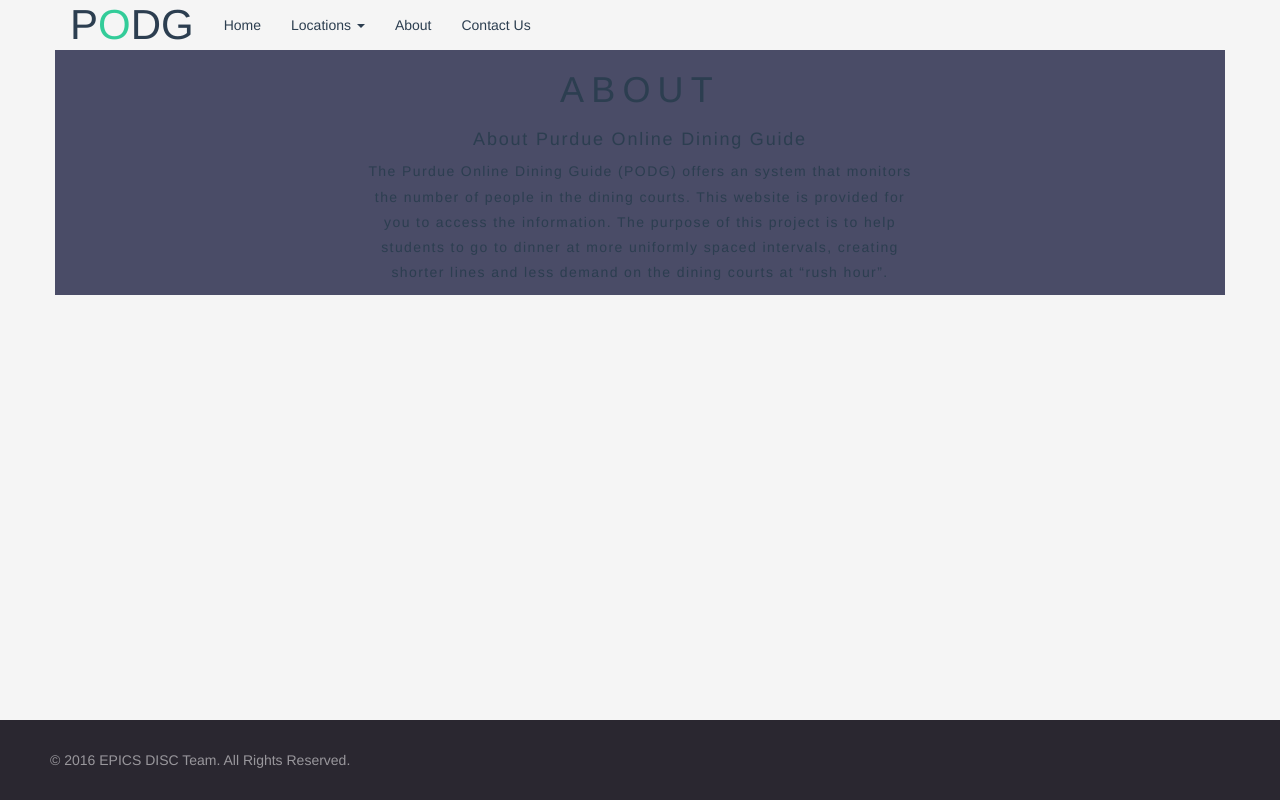
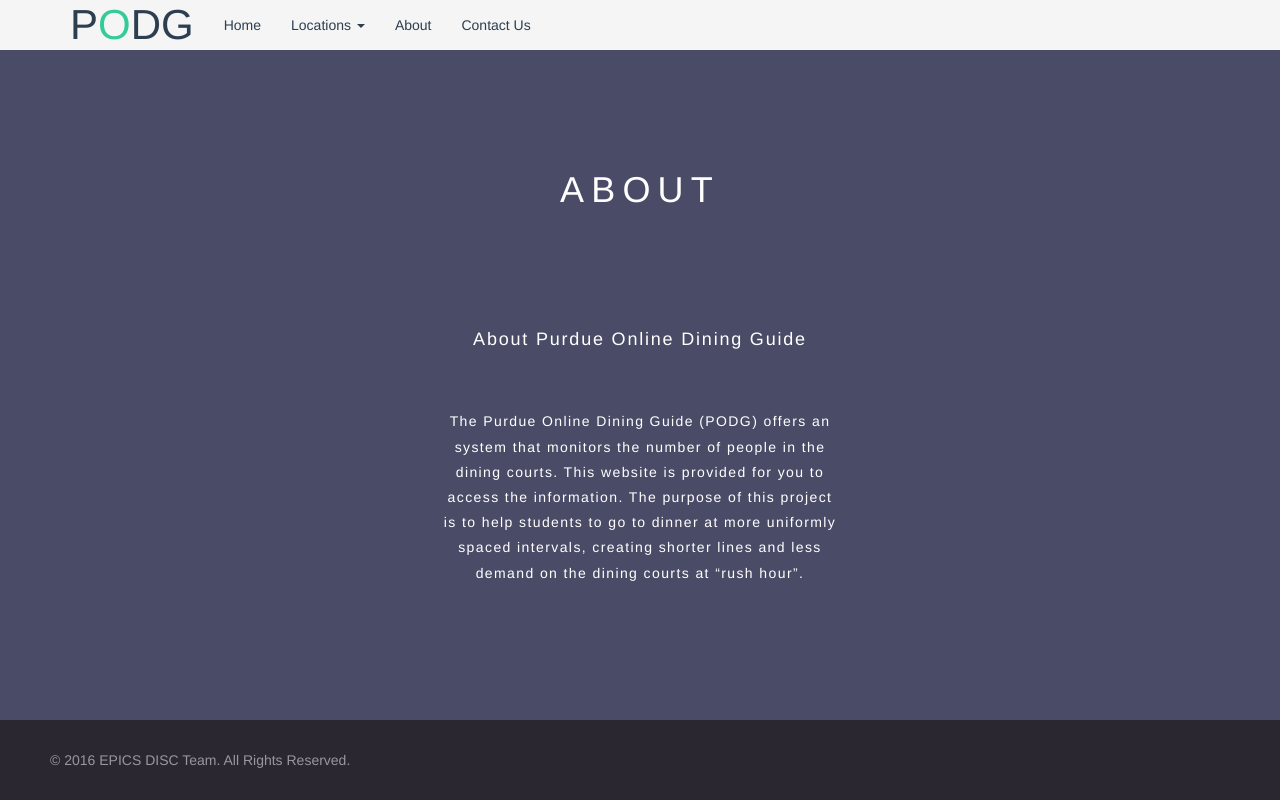
Before and after one commit to PurdueEpicsDisc/Dining-Court-Service, a PHP site: page /about.html in a window 1280 px wide. Run offline with PHP 8.4, Linux system fonts and the light colour scheme; some libraries are stand-ins or nearby versions.

Commit message:
about page update
about page update

```diff
--- a/www/about.html
+++ b/www/about.html
@@ -9,7 +9,7 @@
     <link rel="stylesheet" href="https://maxcdn.bootstrapcdn.com/bootstrap/3.3.6/css/bootstrap.min.css" integrity="sha384-1q8mTJOASx8j1Au+a5WDVnPi2lkFfwwEAa8hDDdjZlpLegxhjVME1fgjWPGmkzs7" crossorigin="anonymous">
     <link rel="stylesheet" href="css/style.css">
 </head>
-<body>
+<body id ="about-body">
     <nav class="navbar navbar-default navbar-static-top">
         <div class="container">
             <div class="navbar-header">
@@ -41,7 +41,7 @@
             </div>
         </div>
     </nav>
-    <div id="main-content" class="container" style="background-color: rgb(74, 76, 103)">
+    <div id="main-content" class="container-fluid">
         <div id="about-h1" class="row" >
             <div class ="col-xs-6 col-md-2"></div>
             <div class ="col-xs-6 col-md-8">
@@ -63,15 +63,15 @@
             <div class ="col-xs-6 col-md-3"></div>
         </div>
         <div id="about-p" class="row">
-            <div class="col-xs-6 col-md-3"></div>
-            <div class="col-xs-6 col-md-6">
+            <div class="col-xs-6 col-md-4"></div>
+            <div class="col-xs-6 col-md-4">
                 <p style="text-align: center; line-height: 1.8em;">
                     <span style="line-height:1.5em; letter-spacing:0.1em;">
                         The Purdue Online Dining Guide (PODG) offers an system that monitors the number of people in the dining courts. This website is provided for you to access the information. The purpose of this project is to help students to go to dinner at more uniformly spaced intervals, creating shorter lines and less demand on the dining courts at “rush hour”.
                     </span>
                 </p>
             </div>
-            <div class="col-xs-6 col-md-3"></div>
+            <div class="col-xs-6 col-md-4"></div>
         </div>
     </div>
     <footer>
--- a/www/css/style.css
+++ b/www/css/style.css
@@ -102,7 +102,25 @@ body {
     margin-top: 200px;
     font-size:20px;
 }
+/******** About Page ********/
+#about-h1{
+    padding-top: 100px;
+    color:white;
 
+}
+#about-h4{
+    padding-top: 100px;
+    color:white;
+
+}
+#about-p{
+    padding-top:50px;
+    color:white;
+}
+#about-body{
+    background-color: rgb(74, 76, 103);
+
+}
 /******** Modals ********/
 
 /******** Footer ********/
```
